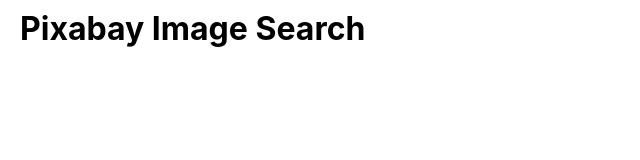
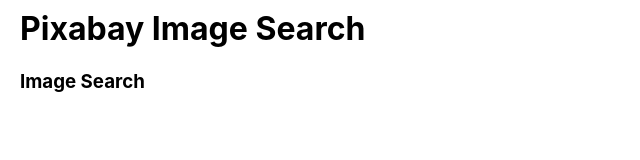
Before and after one commit to catt-tung/pixabay-api-fun, a React (Create React App) app: page / in a window 1280 px wide. Shown: the part 136-296 px from the top of the page, without its empty margins (0-640 px from the left). Built offline with nearby package versions, Linux system fonts and the light colour scheme.

Commit message:
Create Route and add stubbedup ImageSearch component

```diff
--- a/src/App.jsx
+++ b/src/App.jsx
@@ -1,11 +1,18 @@
 import logo from './logo.svg';
 import './App.css';
+
+import { Routes, Route } from 'react-router-dom';
+
+import ImageSearch from './components/ImageSearch';
 
 function App() {
   return (
     <>
       <img id='logo' src={ logo } alt="" />
       <h1>Pixabay Image Search</h1>
+      <Routes>
+        <Route path="/" element={<ImageSearch />} />
+      </Routes>
     </>
   );
 }
--- a/src/components/ImageSearch.jsx
+++ b/src/components/ImageSearch.jsx
@@ -0,0 +1,9 @@
+const ImageSearch = () => {
+  return (
+    <>
+      <h3>Image Search</h3>
+    </>
+  );
+}
+
+export default ImageSearch;
```
